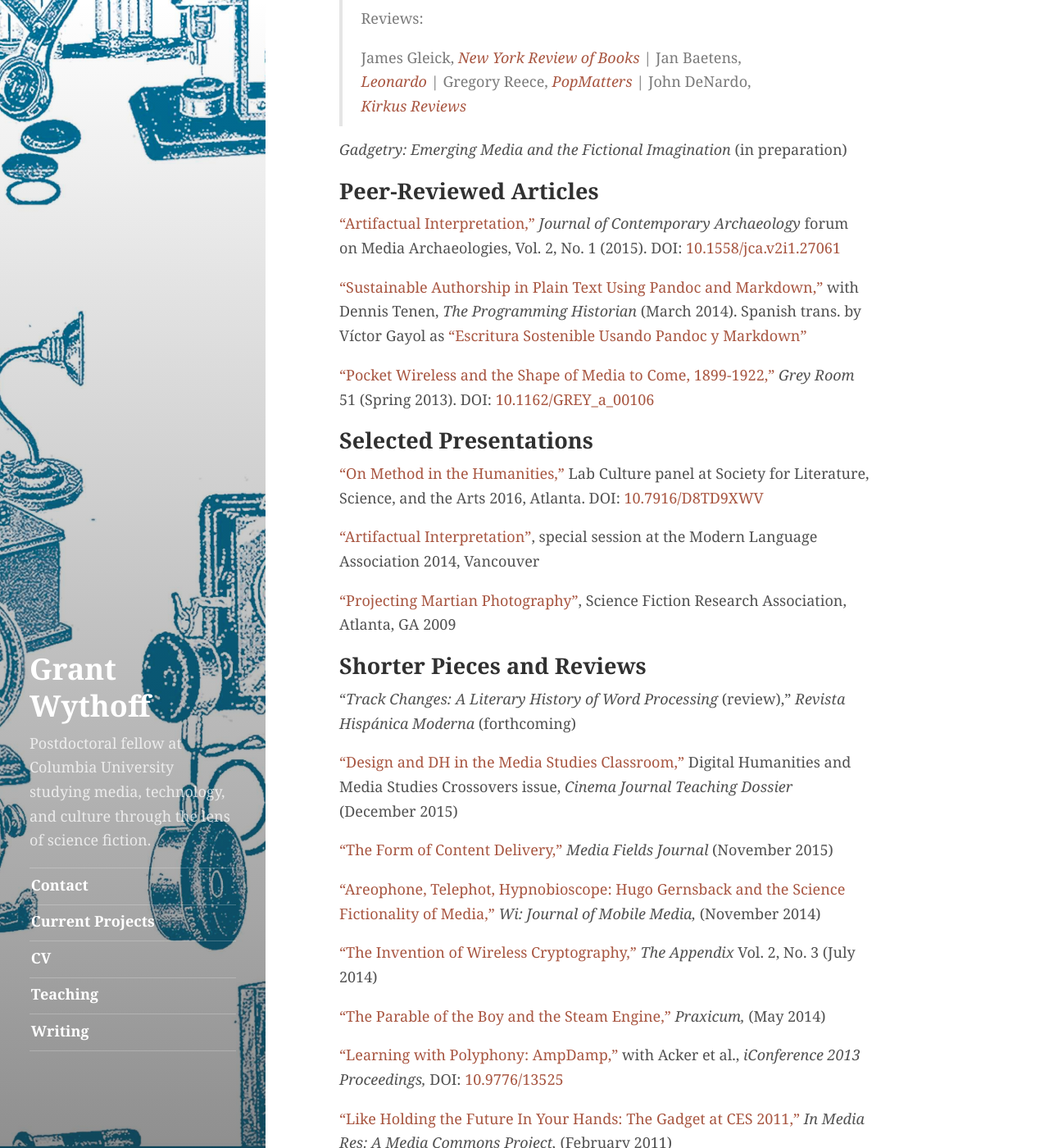
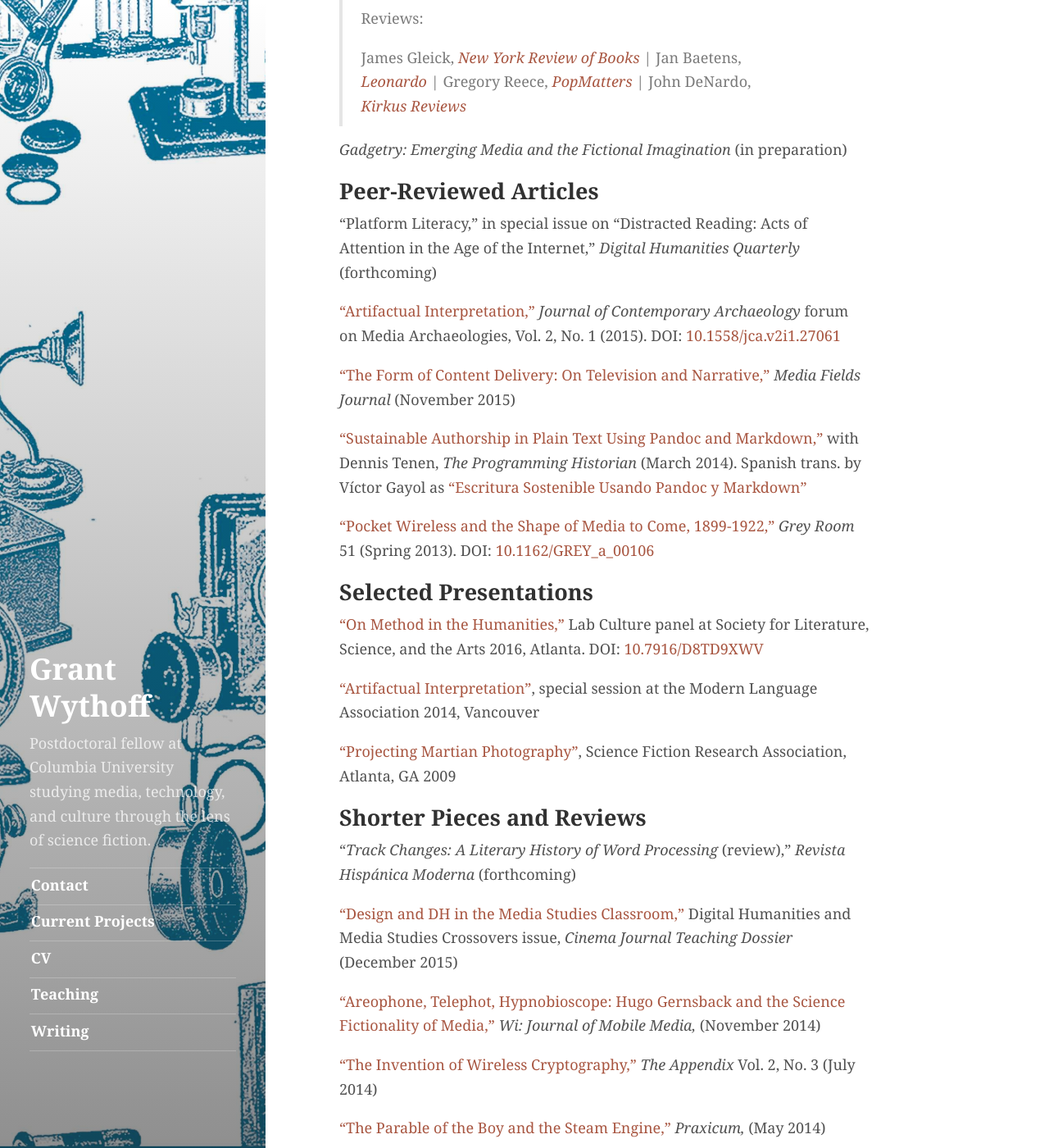
Before and after one commit to gwijthoff/wythoff.net, a Jekyll site: the page built from writing.md, in a window 1280 px wide and 1400 px high, scrolled down 324 px. Shown: the whole window at 82% size. Built offline with Jekyll 4.4.1, drawn with Linux system fonts in a browser that asks for light colours.

Commit message:
moving television piece up

```diff
--- a/writing.md
+++ b/writing.md
@@ -18,7 +18,11 @@
 
 ## Peer-Reviewed Articles
 
+“Platform Literacy,” in special issue on “Distracted Reading: Acts of Attention in the Age of the Internet,” *Digital Humanities Quarterly* (forthcoming)
+
 ["Artifactual Interpretation,"](http://wythoff.net/pdf/Wythoff_2015_Artifactual_Interpretation.pdf) *Journal of Contemporary Archaeology* forum on Media Archaeologies, Vol. 2, No. 1 (2015). DOI: [10.1558/jca.v2i1.27061](http://dx.doi.org/10.1558/jca.v2i1.27061)
+
+["The Form of Content Delivery: On Television and Narrative,"](http://mediafieldsjournal.squarespace.com/the-form-of-content-delivery/) *Media Fields Journal* (November 2015)
 
 ["Sustainable Authorship in Plain Text Using Pandoc and Markdown,"](http://programminghistorian.org/lessons/sustainable-authorship-in-plain-text-using-pandoc-and-markdown) with Dennis Tenen, *The Programming Historian* (March 2014). Spanish trans. by Víctor Gayol as ["Escritura Sostenible Usando Pandoc y Markdown"](https://github.com/PH-espagnol/borradores/blob/master/lecciones/escritura-sostenible-usando-pandoc-y-markdown.md)
 
```
Also changed, not shown: other parts of writing.md (+0 -2 lines), cv.md (+1 -1 lines).
